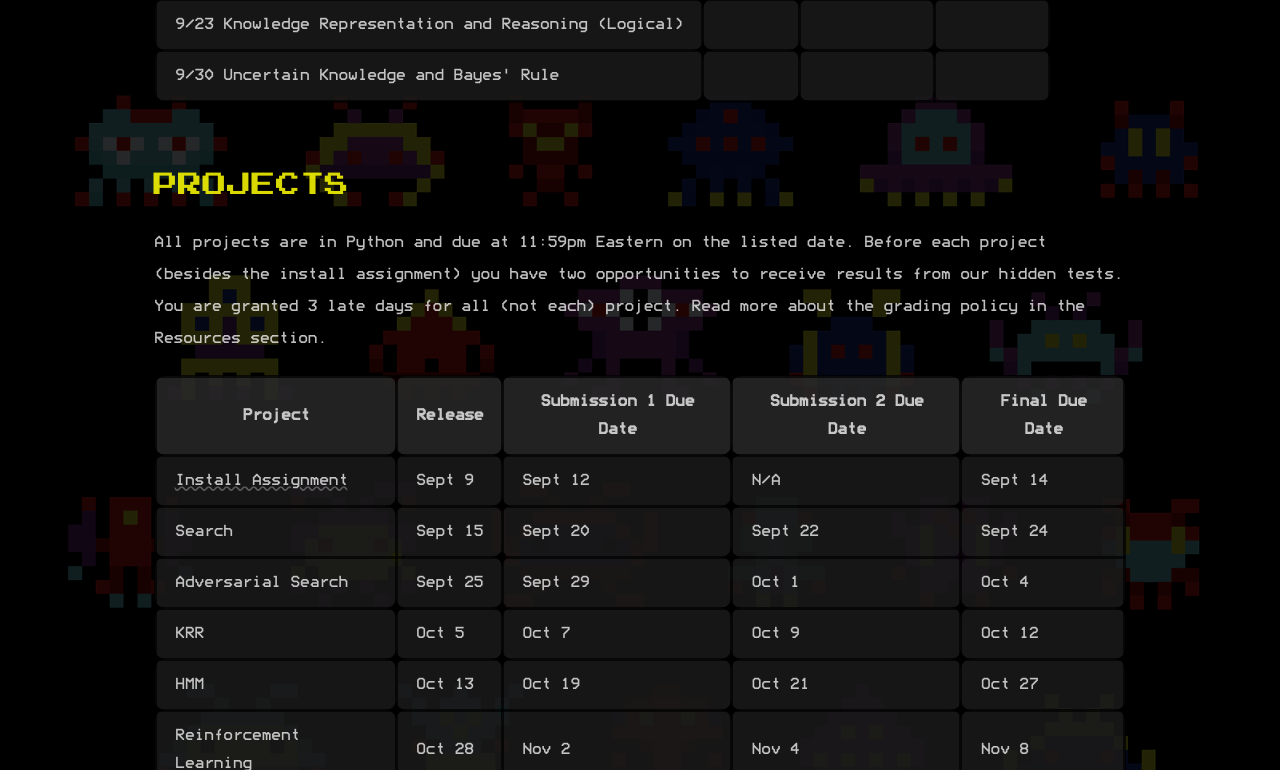
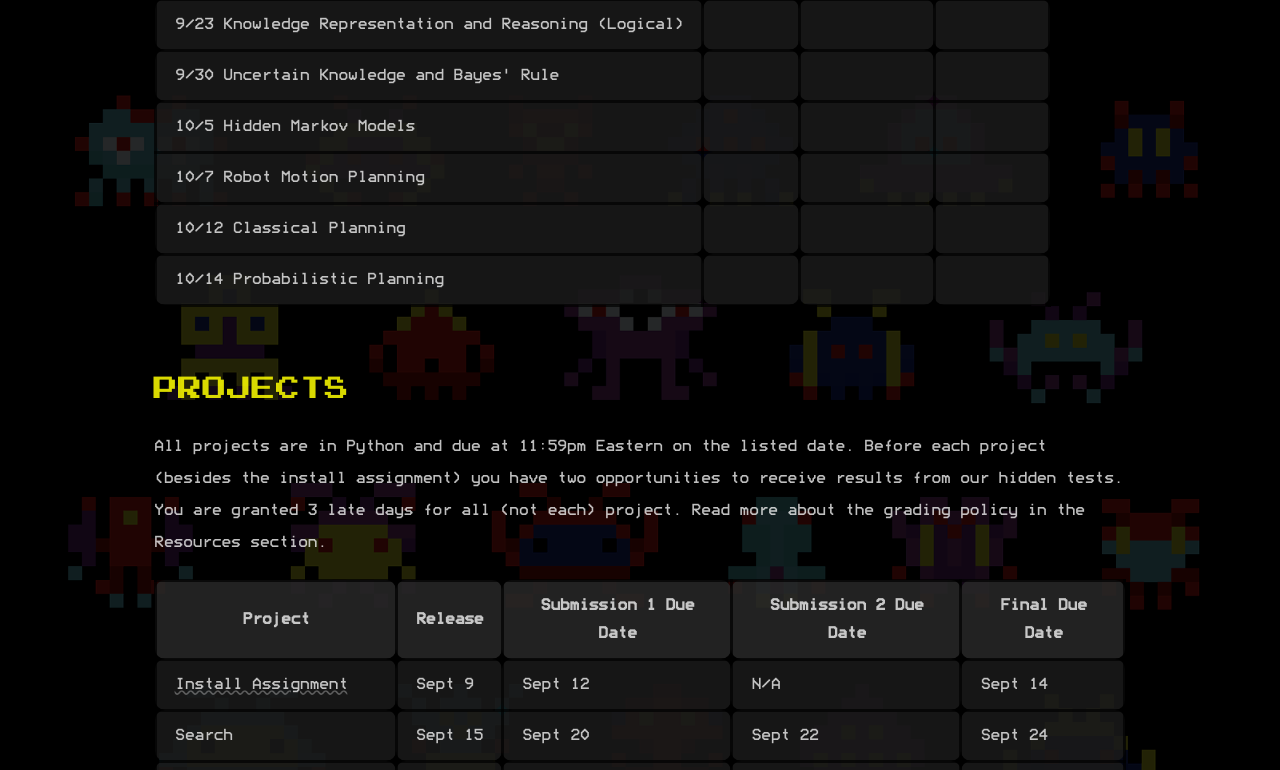
Before and after one commit to neilramaswamy/cs1410-website, a Next.js app: page / in a window 1280 px wide. Shown: the part 1610-2380 px from the top of the page. Built offline with nearby package versions, Linux system fonts and the light colour scheme.

Commit message:
added oct lectures

```diff
--- a/pages/index.tsx
+++ b/pages/index.tsx
@@ -79,6 +79,30 @@ const Home = (): JSX.Element => {
                             </tr>
                             <tr>
                                 <td>9/30 Uncertain Knowledge and Bayes' Rule </td>
+                                <td></td>
+                                <td></td>
+                                <td></td>
+                            </tr>
+                            <tr>
+                                <td>10/5 Hidden Markov Models </td>
+                                <td></td>
+                                <td></td>
+                                <td></td>
+                            </tr>
+                            <tr>
+                                <td>10/7 Robot Motion Planning</td>
+                                <td></td>
+                                <td></td>
+                                <td></td>
+                            </tr>
+                            <tr>
+                                <td>10/12 Classical Planning</td>
+                                <td></td>
+                                <td></td>
+                                <td></td>
+                            </tr>
+                            <tr>
+                                <td>10/14 Probabilistic Planning </td>
                                 <td></td>
                                 <td></td>
                                 <td></td>
--- a/styles/Home.module.scss
+++ b/styles/Home.module.scss
@@ -36,6 +36,10 @@
 }
 
 // TABLES
+
+.table tr {
+    max-width: 90%;
+}
 
 .table,
 .table th,
```
